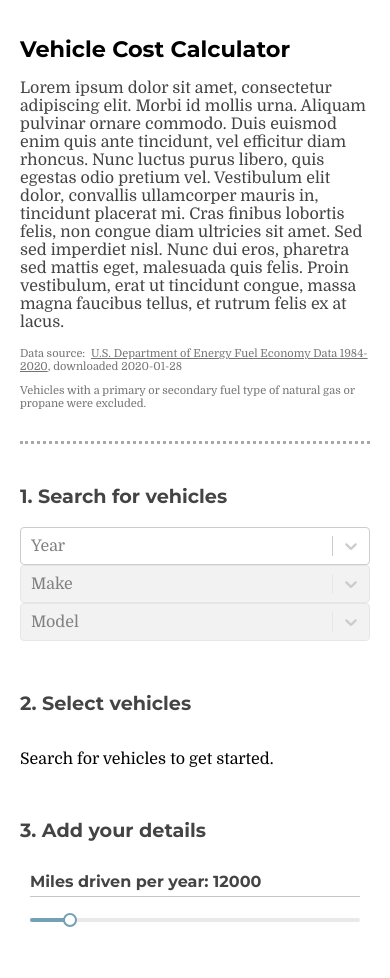
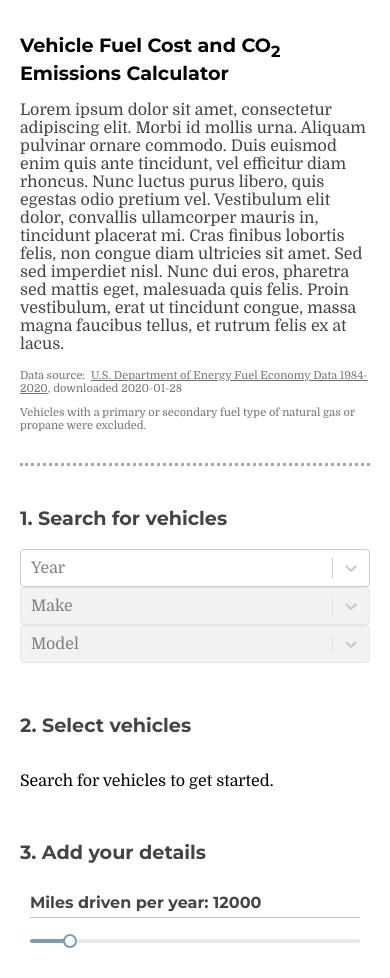
Before and after one commit to gbryan/mpg, a React (Create React App) app in the folder frontend/: page / in a window 390 px wide. Before the commit the page ends 957 px from the top, so only its background shows below. Built offline with nearby package versions, Linux system fonts and the light colour scheme.

Commit message:
Update title, and abbreviate kilograms in chart tooltip

```diff
--- a/frontend/src/App.js
+++ b/frontend/src/App.js
@@ -15,8 +15,7 @@ import BackLinkHeader from './BackLinkHeader';
 /*
 TODO
 
-* Remove natural gas and propane vehicles.
-* Come up with better name for the title.
+* Add context about what this calculator does.
 * Summary under chart, including info about how to interpret
 * Update the readme.
 * Deploy prod.
@@ -185,7 +184,7 @@ class App extends Component {
         <BackLinkHeader queryString={window.location.search}/>
         <div className={styles.collapsibleContainer}>
           <div className={styles.introContainer}>
-            <h1>Vehicle Cost Calculator</h1>
+            <h1>Vehicle Fuel Cost and CO<sub>2</sub> Emissions Calculator</h1>
             <p>
               Lorem ipsum dolor sit amet, consectetur adipiscing elit. Morbi id mollis urna. Aliquam pulvinar ornare
               commodo. Duis euismod enim quis ante tincidunt, vel efficitur diam rhoncus. Nunc luctus purus libero,
--- a/frontend/src/App.module.css
+++ b/frontend/src/App.module.css
@@ -46,7 +46,7 @@ body, .introContainer {
 }
 
 .introContainer h1 {
-  font-size: 1.5em;
+  font-size: 1.2em;
 }
 
 p.finePrint, .finePrint a {
@@ -121,10 +121,6 @@ p.finePrint, .finePrint a {
     width: 100%;
   }
 
-  .introContainer h1 {
-    font-size: 1.4em;
-  }
-
   .wrapper {
     grid-template-columns: 100%;
   }
--- a/frontend/src/VehicleChartWrapper.js
+++ b/frontend/src/VehicleChartWrapper.js
@@ -162,7 +162,7 @@ class VehicleChartWrapper extends Component {
         </h2>
         <VehicleChart
           series={chartSeries}
-          unit={this.props.isShowingFuelCost ? 'currency': 'kilograms CO₂'}
+          unit={this.props.isShowingFuelCost ? 'currency': 'kg CO₂'}
         />
       </div>
     );
```
